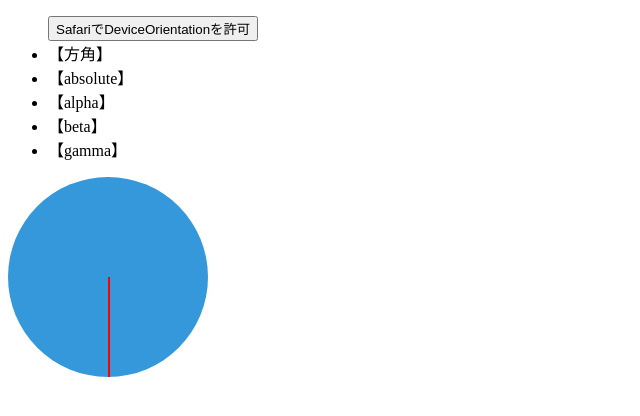
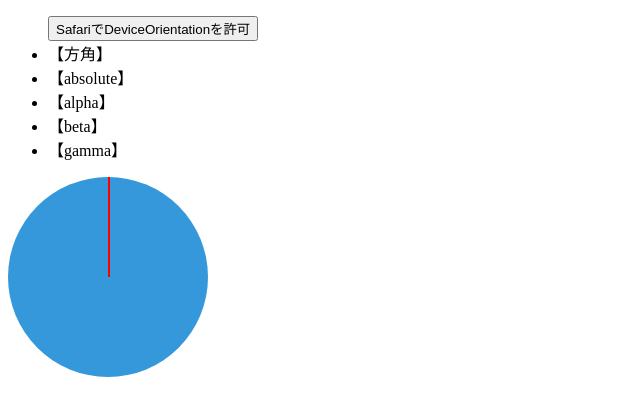
Before and after one commit to turpan9076/orientation-sample, a plain HTML site: page index.html in a window 1280 px wide. Shown: the full height of the page, 0-640 px from the left. Drawn offline with Linux system fonts and the light colour scheme.

Commit message:
first commit

```diff
--- a/style.css
+++ b/style.css
@@ -19,6 +19,6 @@
     background-color: #f00;
     position: absolute;
     transform-origin: 50% 0;
-    transform: rotate(0deg);
+    transform: rotate(180deg);
     transition: transform 0.5s ease;
 }
```
